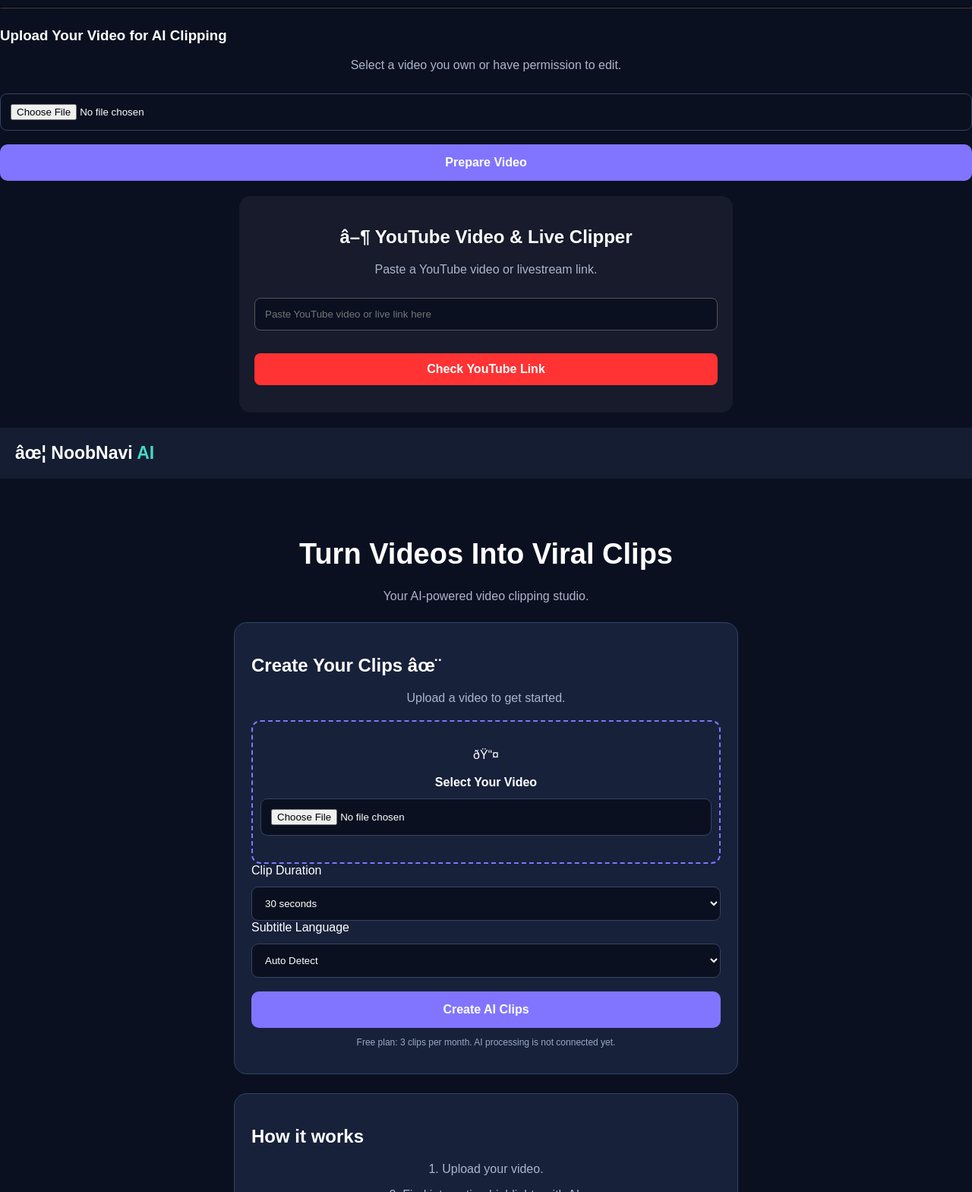
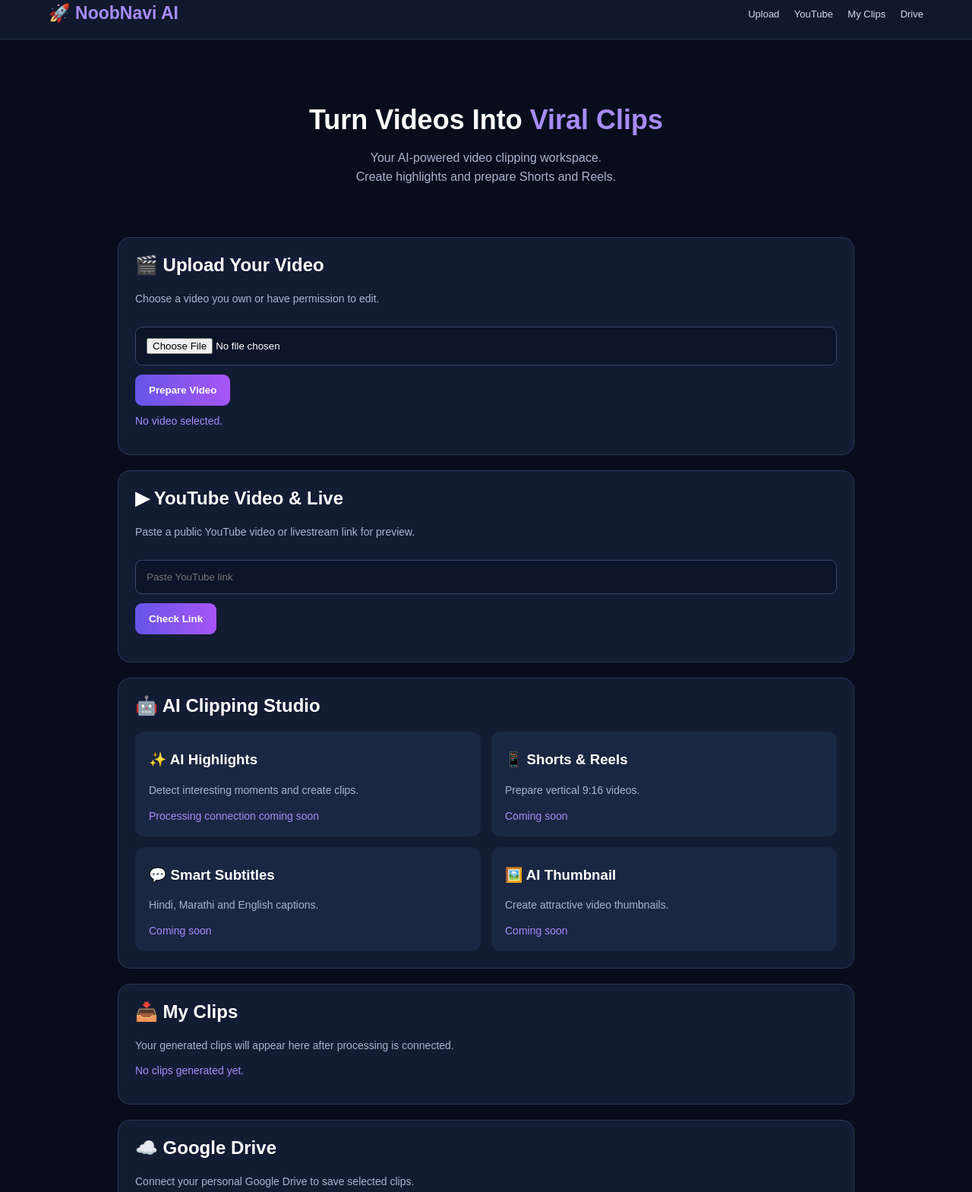
Before and after one commit to navanathpawar010-boop/navi-ai-website-, a plain HTML site: page index.html in a window 1280 px wide. Shown: the part 16-1585 px from the top of the page at 76% size. Drawn offline with Linux system fonts and the light colour scheme.

Commit message:
Update index.html

```diff
--- a/index.html
+++ b/index.html
@@ -1,182 +1,153 @@
 
-<hr style="margin:25px 0;border-color:#444;">
-
-<h3>Upload Your Video for AI Clipping</h3>
-<p>Select a video you own or have permission to edit.</p>
-
-<input
-  type="file"
-  id="authorizedVideo"
-  accept="video/*"
->
-
-<button onclick="prepareVideo()">
-  Prepare Video
-</button>
-
-<p id="uploadStatus"></p>
-
-<script>
-function prepareVideo() {
-  const file = document.getElementById("authorizedVideo").files[0];
-  const status = document.getElementById("uploadStatus");
-
-  if (!file) {
-    status.textContent = "Please select a video first.";
-    return;
-  }
-
-  if (!file.type.startsWith("video/")) {
-    status.textContent = "Please select a valid video file.";
-    return;
-  }
-
-  status.textContent =
-    "Video selected: " + file.name +
-    ". Ready for connection to the AI clipping engine.";
-}
-</script>
-
-<section class="youtube-section">
-  <h2>▶ YouTube Video & Live Clipper</h2>
-  <p>Paste a YouTube video or livestream link.</p>
-
-  <input
-    type="url"
-    id="youtubeUrl"
-    placeholder="Paste YouTube video or live link here"
-  >
-
-  <button onclick="checkYouTubeLink()">
-    Check YouTube Link
-  </button>
-
-  <p id="youtubeStatus"></p>
-
-  <div id="youtubePreview"></div>
-</section>
-
-<style>
-.youtube-section {
-  background: #171b2b;
-  padding: 20px;
-  margin: 20px auto;
-  border-radius: 15px;
-  max-width: 650px;
-  color: white;
-  text-align: center;
-}
-
-.youtube-section input {
-  box-sizing: border-box;
-  width: 100%;
-  padding: 13px;
-  margin: 12px 0;
-  border-radius: 8px;
-  border: 1px solid #555;
-}
-
-.youtube-section button {
-  padding: 12px 20px;
-  border: 0;
-  border-radius: 8px;
-  background: #ff3333;
-  color: white;
-  font-weight: bold;
-}
-</style>
-
-<script>
-function checkYouTubeLink() {
-  const input = document.getElementById("youtubeUrl").value.trim();
-  const status = document.getElementById("youtubeStatus");
-  const preview = document.getElementById("youtubePreview");
-
-  preview.innerHTML = "";
-
-  const match = input.match(
-    /(?:youtube\.com\/(?:watch\?v=|live\/|embed\/)|youtu\.be\/)([A-Za-z0-9_-]{11})/
-  );
-
-  if (!match) {
-    status.textContent = "Please enter a valid YouTube video or live link.";
-    return;
-  }
-
-  const videoId = match[1];
-
-  status.textContent =
-    "Valid YouTube link! Preview loaded. Video processing requires an authorized video source.";
-
-  const iframe = document.createElement("iframe");
-  iframe.src = "https://www.youtube-nocookie.com/embed/" + videoId;
-  iframe.width = "100%";
-  iframe.height = "250";
-  iframe.allowFullscreen = true;
-  iframe.style.border = "0";
-
-  preview.appendChild(iframe);
-}
-</script>
 <!DOCTYPE html>
 <html lang="en">
 <head>
 <meta charset="UTF-8">
-<meta name="viewport" content="width=device-width, initial-scale=1">
-<title>NoobNavi AI</title>
+<meta name="viewport" content="width=device-width, initial-scale=1.0">
+<title>NoobNavi AI - Video Clipper</title>
 <style>
 *{box-sizing:border-box}
-body{margin:0;background:#0b1020;color:#fff;font-family:Arial,sans-serif}
-header{padding:20px;background:#151d32;font-size:23px;font-weight:bold}
-header span{color:#43d9c5}
-main{max-width:700px;margin:35px auto;padding:18px}
-h1{text-align:center;font-size:38px}
-p{color:#aab5cc;text-align:center}
-.card{background:#17213a;padding:22px;border:1px solid #344363;border-radius:17px;margin-top:25px}
-.upload{display:block;text-align:center;padding:35px 10px;border:2px dashed #8175ff;border-radius:12px;margin-top:20px}
-input,select{width:100%;padding:13px;margin-top:12px;background:#0b1020;color:white;border:1px solid #344363;border-radius:9px}
-button{width:100%;padding:15px;margin-top:18px;background:#8175ff;color:white;border:0;border-radius:10px;font-weight:bold;font-size:16px}
-video{width:100%;margin-top:15px;border-radius:10px}
-.note{font-size:12px;color:#9aa8c4}
+body{margin:0;background:#080d1c;color:#fff;font-family:Arial,sans-serif}
+header{padding:20px 5%;display:flex;justify-content:space-between;align-items:center;background:#10182d;border-bottom:1px solid #273456}
+.logo{font-size:23px;font-weight:bold;color:#a78bfa}
+nav a{color:#d7d9e8;text-decoration:none;margin-left:15px;font-size:13px}
+.hero{text-align:center;padding:55px 18px 35px}
+.hero h1{font-size:36px;margin-bottom:12px}
+.hero h1 span{color:#a78bfa}
+.hero p{color:#aab4cc;line-height:1.6}
+.container{max-width:1000px;margin:auto;padding:15px}
+.panel{background:#121c33;border:1px solid #293958;border-radius:16px;padding:22px;margin-bottom:20px}
+.panel h2{margin-top:0}
+input[type=file],input[type=url]{width:100%;padding:14px;margin:12px 0;background:#0b1428;color:white;border:1px solid #35466b;border-radius:9px}
+button{background:linear-gradient(90deg,#6655e8,#a855f7);border:0;color:white;padding:13px 18px;border-radius:9px;font-weight:bold;cursor:pointer}
+button:hover{opacity:.9}
+.cards{display:grid;grid-template-columns:repeat(2,1fr);gap:14px}
+.card{background:#1a2742;border-radius:12px;padding:18px}
+.card h3{margin-top:8px}
+.card p,.muted{color:#aab4cc;font-size:14px;line-height:1.5}
+.status{color:#a78bfa;font-size:14px;margin-top:12px}
+#preview iframe{width:100%;height:250px;border:0;border-radius:10px;margin-top:15px}
+footer{text-align:center;padding:30px;color:#8793ac;font-size:13px}
+@media(max-width:600px){
+ .hero h1{font-size:28px}
+ .cards{grid-template-columns:1fr}
+ header{flex-direction:column;gap:12px}
+ nav a{margin:0 6px}
+}
 </style>
 </head>
 <body>
-<header>✦ NoobNavi <span>AI</span></header>
-<main>
-<h1>Turn Videos Into Viral Clips</h1>
-<p>Your AI-powered video clipping studio.</p>
+
+<header>
+<div class="logo">🚀 NoobNavi AI</div>
+<nav>
+<a href="#upload">Upload</a>
+<a href="#youtube">YouTube</a>
+<a href="#clips">My Clips</a>
+<a href="#drive">Drive</a>
+</nav>
+</header>
+
+<section class="hero">
+<h1>Turn Videos Into <span>Viral Clips</span></h1>
+<p>Your AI-powered video clipping workspace.<br>
+Create highlights and prepare Shorts and Reels.</p>
+</section>
+
+<main class="container">
+
+<section class="panel" id="upload">
+<h2>🎬 Upload Your Video</h2>
+<p class="muted">Choose a video you own or have permission to edit.</p>
+<input type="file" id="videoFile" accept="video/*">
+<button onclick="selectVideo()">Prepare Video</button>
+<p class="status" id="uploadStatus">No video selected.</p>
+</section>
+
+<section class="panel" id="youtube">
+<h2>▶ YouTube Video & Live</h2>
+<p class="muted">Paste a public YouTube video or livestream link for preview.</p>
+<input type="url" id="youtubeUrl" placeholder="Paste YouTube link">
+<button onclick="checkYouTube()">Check Link</button>
+<p class="status" id="youtubeStatus"></p>
+<div id="preview"></div>
+</section>
+
+<section class="panel">
+<h2>🤖 AI Clipping Studio</h2>
+<div class="cards">
 <div class="card">
-<h2>Create Your Clips ✨</h2>
-<p>Upload a video to get started.</p>
-<label class="upload">
-📤<br><br><b>Select Your Video</b>
-<input type="file" id="video" accept="video/*">
-</label>
-<video id="preview" controls hidden></video>
-<label>Clip Duration</label>
-<select><option>30 seconds</option><option>45 seconds</option><option>60 seconds</option></select>
-<label>Subtitle Language</label>
-<select><option>Auto Detect</option><option>Hindi</option><option>Marathi</option><option>English</option></select>
-<button onclick="alert('Video upload preview is ready! AI processing will be connected in the next development step.')">Create AI Clips</button>
-<p class="note">Free plan: 3 clips per month. AI processing is not connected yet.</p>
+<h3>✨ AI Highlights</h3>
+<p>Detect interesting moments and create clips.</p>
+<span class="status">Processing connection coming soon</span>
 </div>
 <div class="card">
-<h2>How it works</h2>
-<p>1. Upload your video.</p>
-<p>2. Find interesting highlights with AI.</p>
-<p>3. Add subtitles.</p>
-<p>4. Download MP4 clips.</p>
+<h3>📱 Shorts & Reels</h3>
+<p>Prepare vertical 9:16 videos.</p>
+<span class="status">Coming soon</span>
 </div>
+<div class="card">
+<h3>💬 Smart Subtitles</h3>
+<p>Hindi, Marathi and English captions.</p>
+<span class="status">Coming soon</span>
+</div>
+<div class="card">
+<h3>🖼️ AI Thumbnail</h3>
+<p>Create attractive video thumbnails.</p>
+<span class="status">Coming soon</span>
+</div>
+</div>
+</section>
+
+<section class="panel" id="clips">
+<h2>📥 My Clips</h2>
+<p class="muted">Your generated clips will appear here after processing is connected.</p>
+<p class="status">No clips generated yet.</p>
+</section>
+
+<section class="panel" id="drive">
+<h2>☁️ Google Drive</h2>
+<p class="muted">Connect your personal Google Drive to save selected clips.</p>
+<button onclick="alert('Google Drive connection will be added after secure Google authentication setup.')">Connect Google Drive</button>
+<p class="status">Manual saving mode planned.</p>
+</section>
+
+<section class="panel">
+<h2>🛡️ Privacy & Storage</h2>
+<p class="muted">Our planned policy is to delete temporary processing files after the selected clips have been successfully saved or downloaded.</p>
+<p class="status">Automatic cleanup: Planned</p>
+</section>
+
 </main>
+
+<footer>
+NoobNavi AI © 2026 · Create smarter. Clip faster.
+</footer>
+
 <script>
-document.getElementById('video').addEventListener('change',function(){
-const f=this.files[0];
-if(f){
-const v=document.getElementById('preview');
-v.src=URL.createObjectURL(f);
-v.hidden=false;
+function selectVideo(){
+ const file=document.getElementById('videoFile').files[0];
+ const status=document.getElementById('uploadStatus');
+ if(!file){status.textContent='Please select a video first.';return;}
+ if(!file.type.startsWith('video/')){status.textContent='Please choose a valid video.';return;}
+ status.textContent='Selected: '+file.name+'. Ready for backend connection.';
 }
-});
+
+function checkYouTube(){
+ const input=document.getElementById('youtubeUrl').value.trim();
+ const status=document.getElementById('youtubeStatus');
+ const preview=document.getElementById('preview');
+ preview.innerHTML='';
+ const match=input.match(/(?:youtube\.com\/(?:watch\?v=|live\/|embed\/)|youtu\.be\/)([A-Za-z0-9_-]{11})/);
+ if(!match){status.textContent='Please enter a valid YouTube video or live link.';return;}
+ const id=match[1];
+ status.textContent='Valid YouTube link. Preview loaded; video processing needs an authorized source.';
+ const iframe=document.createElement('iframe');
+ iframe.src='https://www.youtube-nocookie.com/embed/'+id;
+ iframe.allowFullscreen=true;
+ preview.appendChild(iframe);
+}
 </script>
+
 </body>
 </html>
```
